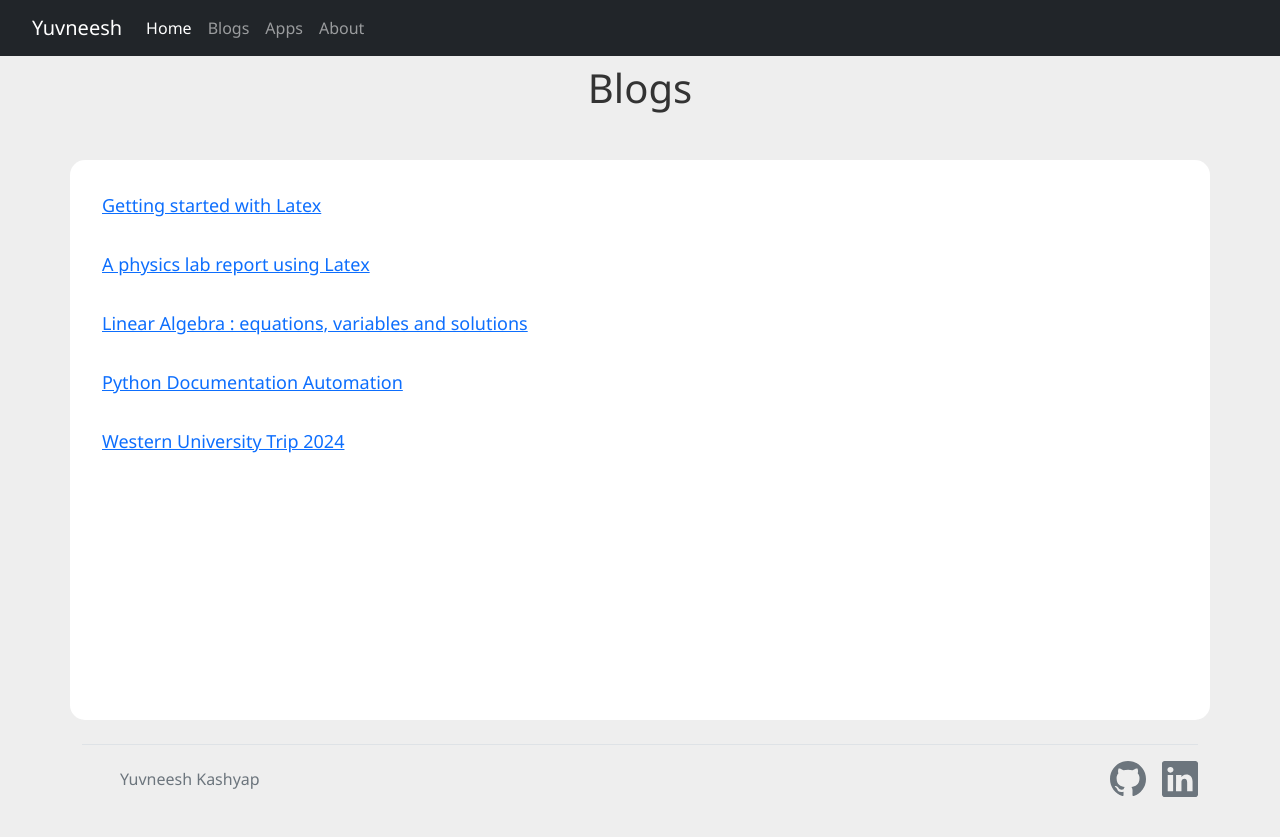
After one commit to yuvneesh/yuvneesh.com, a Flask app: page /blogs in a window 1280 px wide. The commit adds this page. Run offline with Flask 3, Linux system fonts and the light colour scheme.

Commit message:
Blogs page added

```diff
--- a/application.py
+++ b/application.py
@@ -56,3 +56,7 @@ def authenticate():
             return json.dumps({"status": False})
     except UserManager.UserNotFound:
             return json.dumps({"status": False})
+
+@app.route("/blogs", methods=['GET', 'POST'])
+def testBlog():
+    return render_template("blogs.html")
--- /dev/null
+++ b/templates/blogs.html
@@ -0,0 +1,28 @@
+{% extends "layout.html" %}
+
+{% block title %}
+   Blogs by Yuvneesh - Physics Maths CS and other hobbies
+{% endblock %}
+
+{% block pageHeading %}
+    <h1>Blogs</h1>
+{% endblock %}
+
+
+{% block content %}
+    <div class="row">
+        <a href="/blogs/20221114">Getting started with Latex</a>
+    </div>
+    <div class="row">
+        <a href="/blogs/20221223">A physics lab report using Latex</a>
+    </div>
+    <div class="row">
+        <a href="/blogs/20230923">Linear Algebra : equations, variables and solutions</a>
+    </div>
+    <div class="row">
+        <a href="/blogs/20240205">Python Documentation Automation</a>
+    </div>
+    <div class="row">
+        <a href="/blogs/20240212">Western University Trip 2024</a>
+    </div>
+{% endblock %}
--- a/templates/layout.html
+++ b/templates/layout.html
@@ -25,7 +25,7 @@
         <div class="collapse navbar-collapse" id="navbarNavAltMarkup">
           <div class="navbar-nav hover-overlay">
             <a class="nav-item nav-link active" href="/">Home<span class="sr-only"></span></a>
-            <a class="nav-item nav-link disabled" href="#">Blogs</a>
+            <a class="nav-item nav-link" href="/blogs">Blogs</a>
             <a class="nav-item nav-link" href="/apps">Apps</a>
             <a class="nav-item nav-link" href="/about">About</a>
           </div>
```
